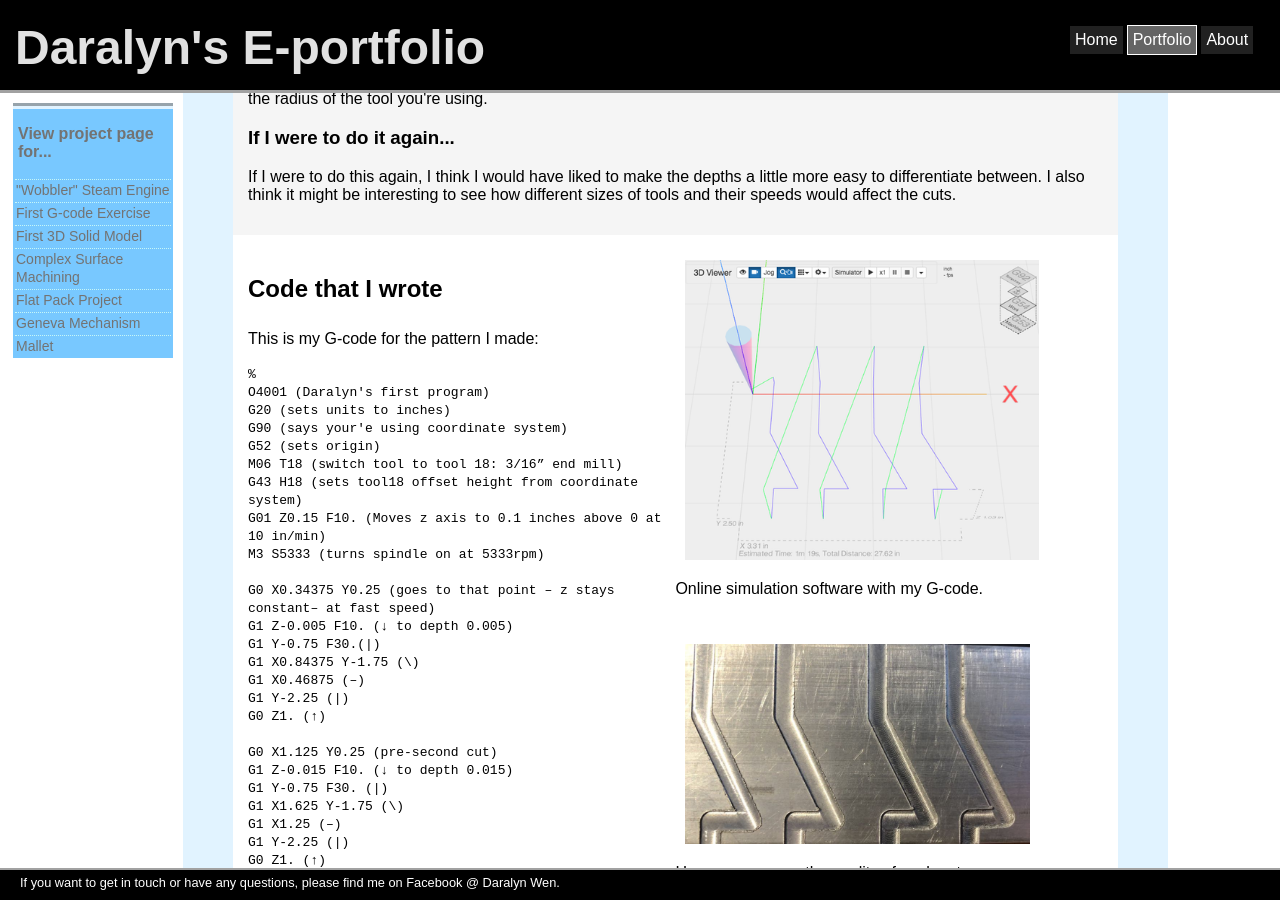
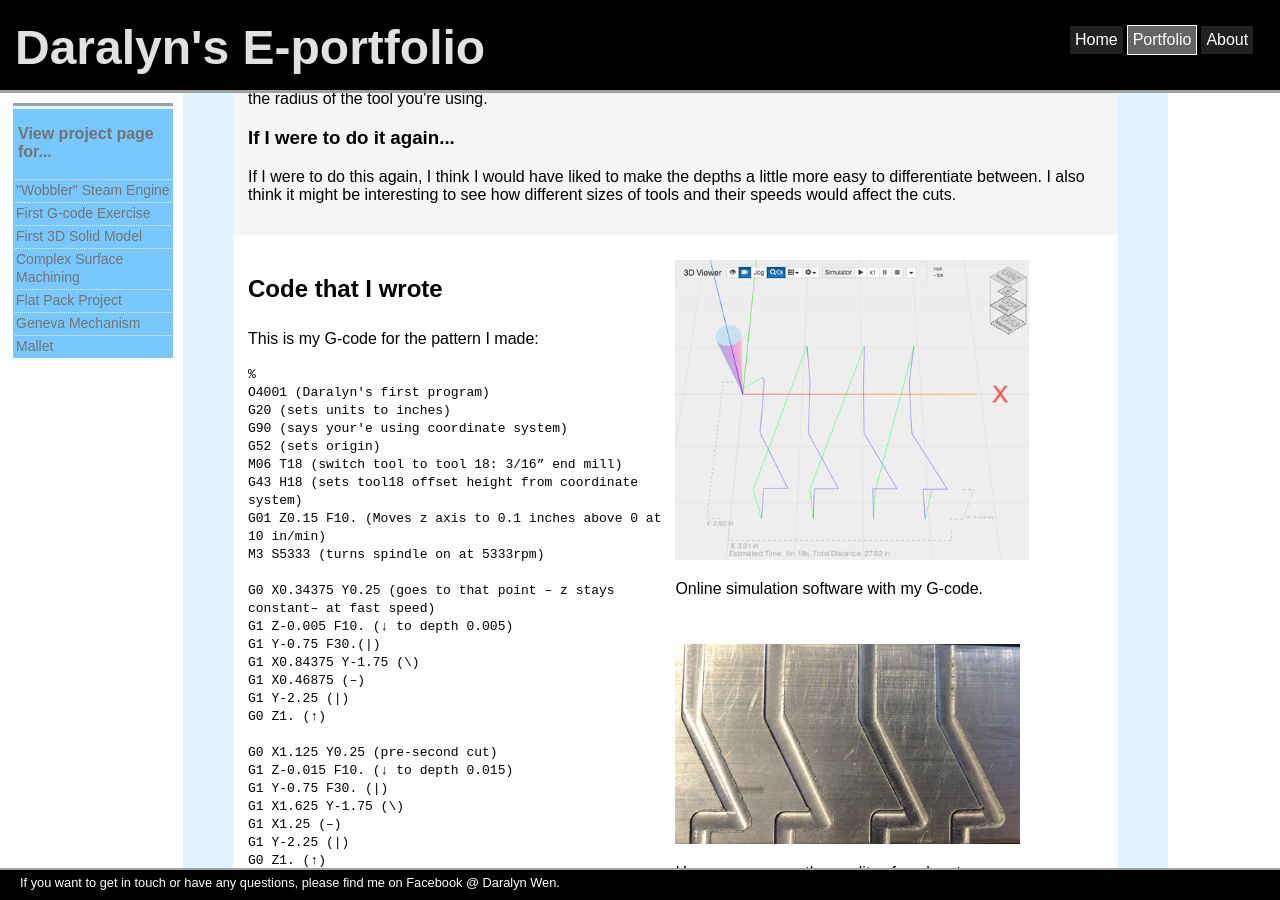
Before and after one commit to daralyn/daralyn.github.io, a Jekyll site: the page built from portfolio/engineering/first-g-code-exercise.html, in a window 1280 px wide and 900 px high, scrolled down 1026 px. Built offline with Jekyll 4.4.1, drawn with Linux system fonts in a browser that asks for light colours.

Commit message:
Update first-g-code-exercise.html

```diff
--- a/portfolio/engineering/first-g-code-exercise.html
+++ b/portfolio/engineering/first-g-code-exercise.html
@@ -107,13 +107,13 @@
 			</code>
 	</div>
 
-	<div style="width: 40%; float: left;">
+	<div style="width: 40%; float: left; border-left: 10px;">
 		<div style="padding-bottom: 20px;">
-			<img src="https://daralyn.github.io/photos/engineering/gcodeproject_pic1.png" alt="Photo of code in online simulator." style="height: 300px; margin: 10px 10px 0px 10px;">
+			<img src="https://daralyn.github.io/photos/engineering/gcodeproject_pic1.png" alt="Photo of code in online simulator." style="height: 300px; margin: 10px 10px 0px 0px;">
 			<p>Online simulation software with my G-code.</p>
 		</div>
 		<div>
-			<img src="https://daralyn.github.io/photos/engineering/gcodeproject_pic2.jpg" alt="Here you can see the quality of each cut. The one on the left was cut at speed 30 in/min to a depth of 0.015 inches (best). The second one was cut at speed 60 in/min to a depth of 0.015 inches. The third one was cut at speed 30 in/min to a depth of 0.03 inches. The one on the right was cut at speed 60 in/min to a depth of 0.03 inches (worst). Interestingly, as the machine was cutting, you could feel the vibrations increase as the patterns were cut with different speeds and depths." style="height: 200px; margin: 10px 10px 0px 10px;">
+			<img src="https://daralyn.github.io/photos/engineering/gcodeproject_pic2.jpg" alt="Here you can see the quality of each cut. The one on the left was cut at speed 30 in/min to a depth of 0.015 inches (best). The second one was cut at speed 60 in/min to a depth of 0.015 inches. The third one was cut at speed 30 in/min to a depth of 0.03 inches. The one on the right was cut at speed 60 in/min to a depth of 0.03 inches (worst). Interestingly, as the machine was cutting, you could feel the vibrations increase as the patterns were cut with different speeds and depths." style="height: 200px; margin: 10px 10px 0px 0px;">
 			<p>Here you can see the quality of each cut. <br>
 			The one on the left was cut at speed 30 in/min to a depth of 0.015" (best) <br>
 			The second one was cut at speed 60 in/min to a depth of 0.015" <br>
```
